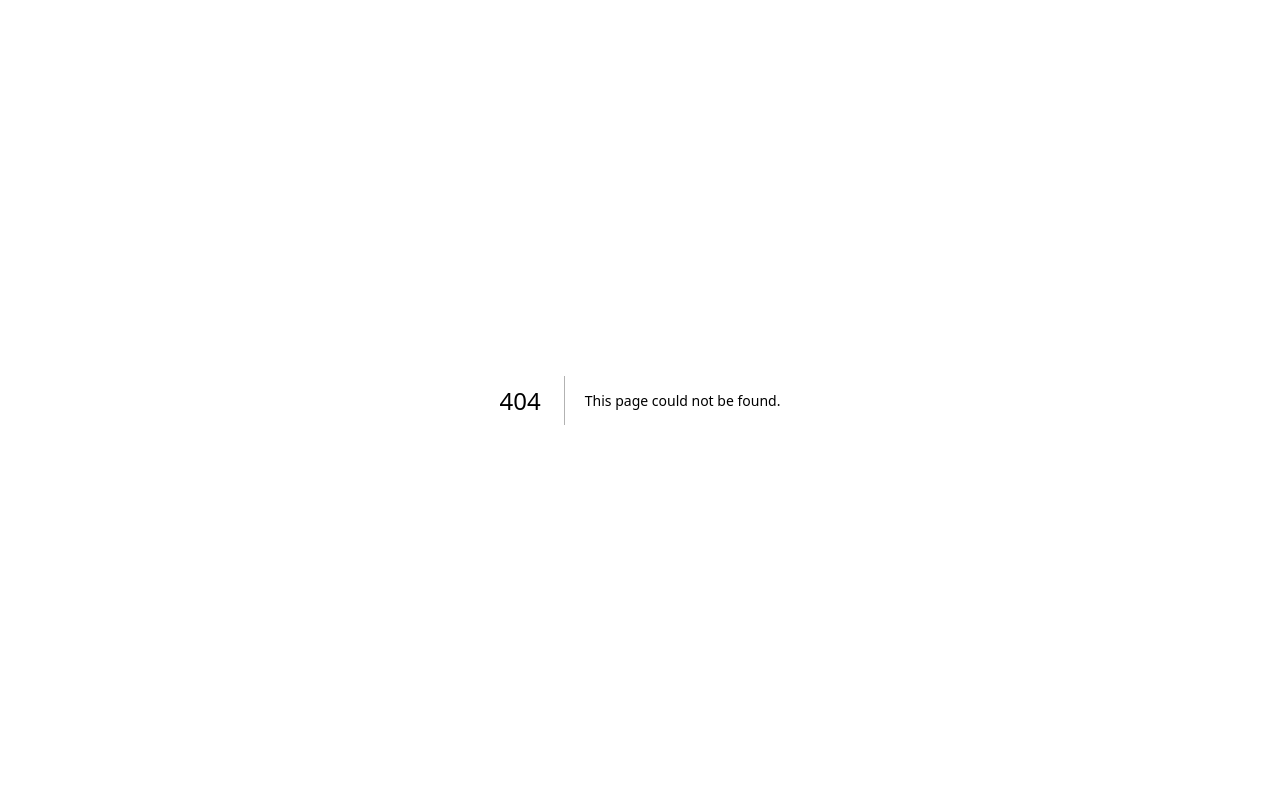
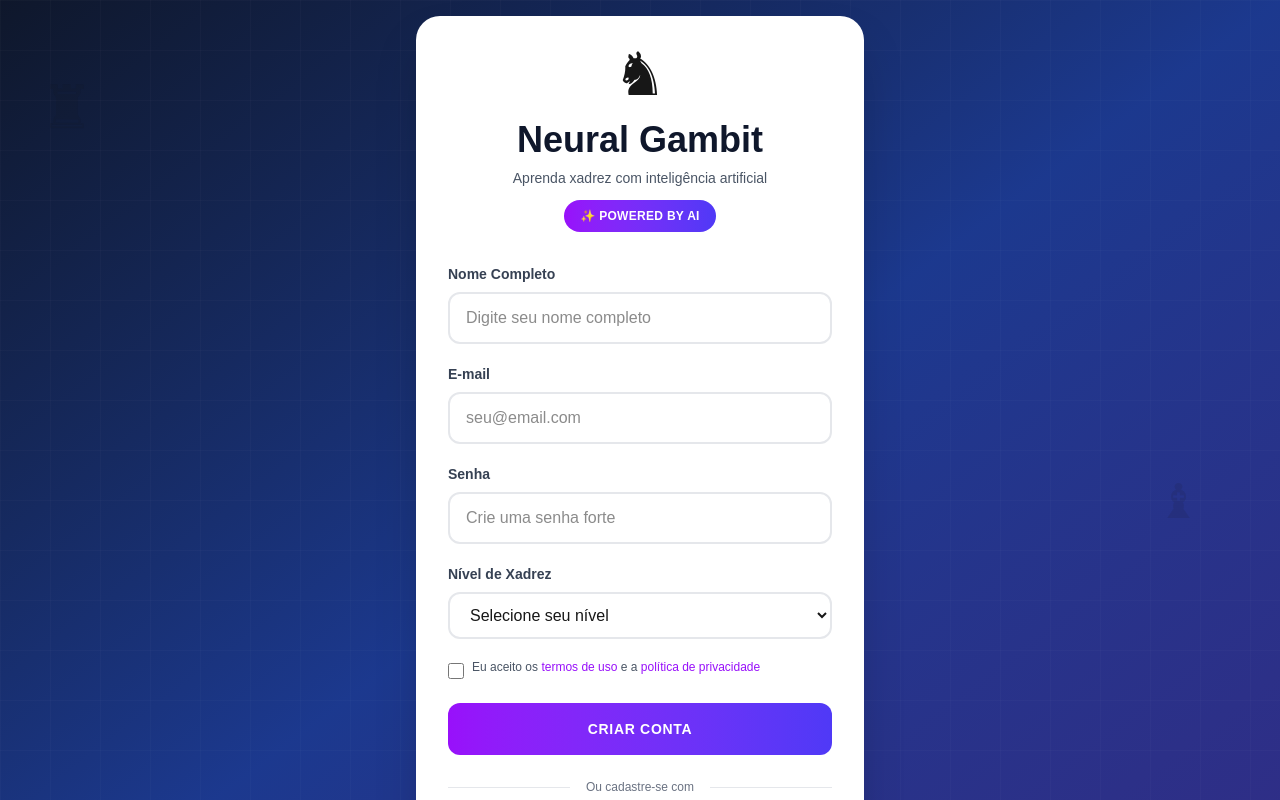
Before and after one commit to imrooteodoro/gambito-neural-tcc, a Next.js app in the folder frontend/neural-gambit-frontend/: page /signup in a window 1280 px wide. Before the commit this address had no page. Shown: the top 800 px of the page. Built offline with nearby package versions, Linux system fonts and the light colour scheme.

Commit message:
feat: add página de signup com tailwind

```diff
--- /dev/null
+++ b/frontend/neural-gambit-frontend/app/signup/page.tsx
@@ -0,0 +1,5 @@
+import SignupPage from '../../components/signup';
+
+export default function CadastroPage() {
+  return <SignupPage />;
+}
--- /dev/null
+++ b/frontend/neural-gambit-frontend/components/signup.tsx
@@ -0,0 +1,186 @@
+"use client";
+import React, { useState } from 'react';
+
+export default function SignupPage() {
+  const [formData, setFormData] = useState({
+    name: '',
+    email: '',
+    password: '',
+    level: '',
+    terms: false
+  });
+  const handleChange = (e: { target: { name: any; value: any; type: any; checked: any; }; }) => {
+    const { name, value, type, checked } = e.target;
+    setFormData(prev => ({
+      ...prev,
+      [name]: type === 'checkbox' ? checked : value
+    }));
+  };
+
+  const handleSubmit = () => {
+    if (!formData.name || !formData.email || !formData.password || !formData.level || !formData.terms) {
+      alert('Por favor, preencha todos os campos e aceite os termos.');
+      return;
+    }
+    console.log('Form submitted:', formData);
+    alert('Cadastro realizado com sucesso! 🎉');
+  };
+
+  return (
+    <div className="min-h-screen bg-gradient-to-br from-slate-900 via-blue-900 to-indigo-900 flex items-center justify-center p-4 relative overflow-hidden">
+      <div className="absolute inset-0 bg-[linear-gradient(to_right,#ffffff05_1px,transparent_1px),linear-gradient(to_bottom,#ffffff05_1px,transparent_1px)] bg-[size:50px_50px]"></div>
+
+      {/* Animated floating chess pieces */}
+      <div className="absolute top-20 left-10 text-6xl opacity-10 animate-bounce">♜</div>
+      <div className="absolute bottom-20 right-10 text-6xl opacity-10 animate-pulse">♞</div>
+      <div className="absolute top-1/2 right-20 text-5xl opacity-10 animate-bounce" style={{animationDelay: '1s'}}>♝</div>
+
+      <div className="bg-white rounded-3xl shadow-2xl max-w-md w-full p-8 relative z-10 animate-[slideUp_0.6s_ease-out]">
+        {/* Logo Section */}
+        <div className="text-center mb-8">
+          <div className="text-6xl mb-3 inline-block animate-[float_3s_ease-in-out_infinite]">♞</div>
+          <h1 className="text-4xl font-bold text-slate-900 mb-2">Neural Gambit</h1>
+          <p className="text-gray-600 text-sm mb-3">Aprenda xadrez com inteligência artificial</p>
+          <span className="inline-block bg-gradient-to-r from-purple-600 to-indigo-600 text-white px-4 py-2 rounded-full text-xs font-semibold tracking-wide">
+            ✨ POWERED BY AI
+          </span>
+        </div>
+
+        <div>
+          {/* Name Input */}
+          <div className="mb-5">
+            <label htmlFor="name" className="block text-sm font-semibold text-gray-700 mb-2">
+              Nome Completo
+            </label>
+            <input
+              type="text"
+              id="name"
+              name="name"
+              value={formData.name}
+              onChange={handleChange}
+              placeholder="Digite seu nome completo"
+              className="w-full px-4 py-3 border-2 border-gray-200 rounded-xl focus:border-purple-500 focus:ring-4 focus:ring-purple-100 transition-all outline-none hover:border-gray-300"
+            />
+          </div>
+
+          {/* Email Input */}
+          <div className="mb-5">
+            <label htmlFor="email" className="block text-sm font-semibold text-gray-700 mb-2">
+              E-mail
+            </label>
+            <input
+              type="email"
+              id="email"
+              name="email"
+              value={formData.email}
+              onChange={handleChange}
+              placeholder="seu@email.com"
+              className="w-full px-4 py-3 border-2 border-gray-200 rounded-xl focus:border-purple-500 focus:ring-4 focus:ring-purple-100 transition-all outline-none hover:border-gray-300"
+            />
+          </div>
+
+          {/* Password Input */}
+          <div className="mb-5">
+            <label htmlFor="password" className="block text-sm font-semibold text-gray-700 mb-2">
+              Senha
+            </label>
+            <input
+              type="password"
+              id="password"
+              name="password"
+              value={formData.password}
+              onChange={handleChange}
+              placeholder="Crie uma senha forte"
+              className="w-full px-4 py-3 border-2 border-gray-200 rounded-xl focus:border-purple-500 focus:ring-4 focus:ring-purple-100 transition-all outline-none hover:border-gray-300"
+            />
+          </div>
+
+          {/* Level Select */}
+          <div className="mb-5">
+            <label htmlFor="level" className="block text-sm font-semibold text-gray-700 mb-2">
+              Nível de Xadrez
+            </label>
+            <select
+              id="level"
+              name="level"
+              value={formData.level}
+              onChange={handleChange}
+              className="w-full px-4 py-3 border-2 border-gray-200 rounded-xl focus:border-purple-500 focus:ring-4 focus:ring-purple-100 transition-all outline-none hover:border-gray-300 bg-white"
+            >
+              <option value="">Selecione seu nível</option>
+              <option value="beginner">Iniciante - Estou começando agora</option>
+              <option value="intermediate">Intermediário - Conheço o básico</option>
+              <option value="advanced">Avançado - Jogo regularmente</option>
+              <option value="expert">Especialista - Competitivo</option>
+            </select>
+          </div>
+
+          {/* Terms Checkbox */}
+          <div className="flex items-start mb-6">
+            <input
+              type="checkbox"
+              id="terms"
+              name="terms"
+              checked={formData.terms}
+              onChange={handleChange}
+              className="mt-1 w-4 h-4 text-purple-600 border-gray-300 rounded focus:ring-purple-500 cursor-pointer"
+            />
+            <label htmlFor="terms" className="ml-2 text-xs text-gray-600 cursor-pointer">
+              Eu aceito os <span className="text-purple-600 hover:underline cursor-pointer">termos de uso</span> e a <span className="text-purple-600 hover:underline cursor-pointer">política de privacidade</span>
+            </label>
+          </div>
+
+          {/* Submit Button */}
+          <button
+            onClick={handleSubmit}
+            className="w-full bg-gradient-to-r from-purple-600 to-indigo-600 text-white py-4 rounded-xl font-semibold text-sm tracking-wider uppercase hover:-translate-y-0.5 hover:shadow-lg hover:shadow-purple-500/50 transition-all active:translate-y-0"
+          >
+            Criar Conta
+          </button>
+        </div>
+
+        {/* Divider */}
+        <div className="relative my-6">
+          <div className="absolute inset-0 flex items-center">
+            <div className="w-full border-t border-gray-200"></div>
+          </div>
+          <div className="relative flex justify-center text-xs">
+            <span className="px-4 bg-white text-gray-500">Ou cadastre-se com</span>
+          </div>
+        </div>
+
+        {/* Social Login */}
+        <div className="flex gap-3">
+          <button className="flex-1 py-3 border-2 border-gray-200 rounded-xl hover:border-purple-500 hover:bg-purple-50 transition-all font-semibold text-sm text-gray-700">
+            Google
+          </button>
+          <button className="flex-1 py-3 border-2 border-gray-200 rounded-xl hover:border-purple-500 hover:bg-purple-50 transition-all font-semibold text-sm text-gray-700">
+            GitHub
+          </button>
+        </div>
+
+        {/* Login Link */}
+        <p className="text-center mt-6 text-sm text-gray-600">
+          Já tem uma conta? <span className="text-purple-600 font-semibold hover:underline cursor-pointer">Fazer login</span>
+        </p>
+      </div>
+
+      <style jsx>{`
+        @keyframes slideUp {
+          from {
+            opacity: 0;
+            transform: translateY(30px);
+          }
+          to {
+            opacity: 1;
+            transform: translateY(0);
+          }
+        }
+        @keyframes float {
+          0%, 100% { transform: translateY(0px); }
+          50% { transform: translateY(-10px); }
+        }
+      `}</style>
+    </div>
+  );
+}
```
Also changed, not shown: frontend/neural-gambit-frontend/package.json (+6 -5 lines), 1 other file (tests, documents, lock files or other folders).
